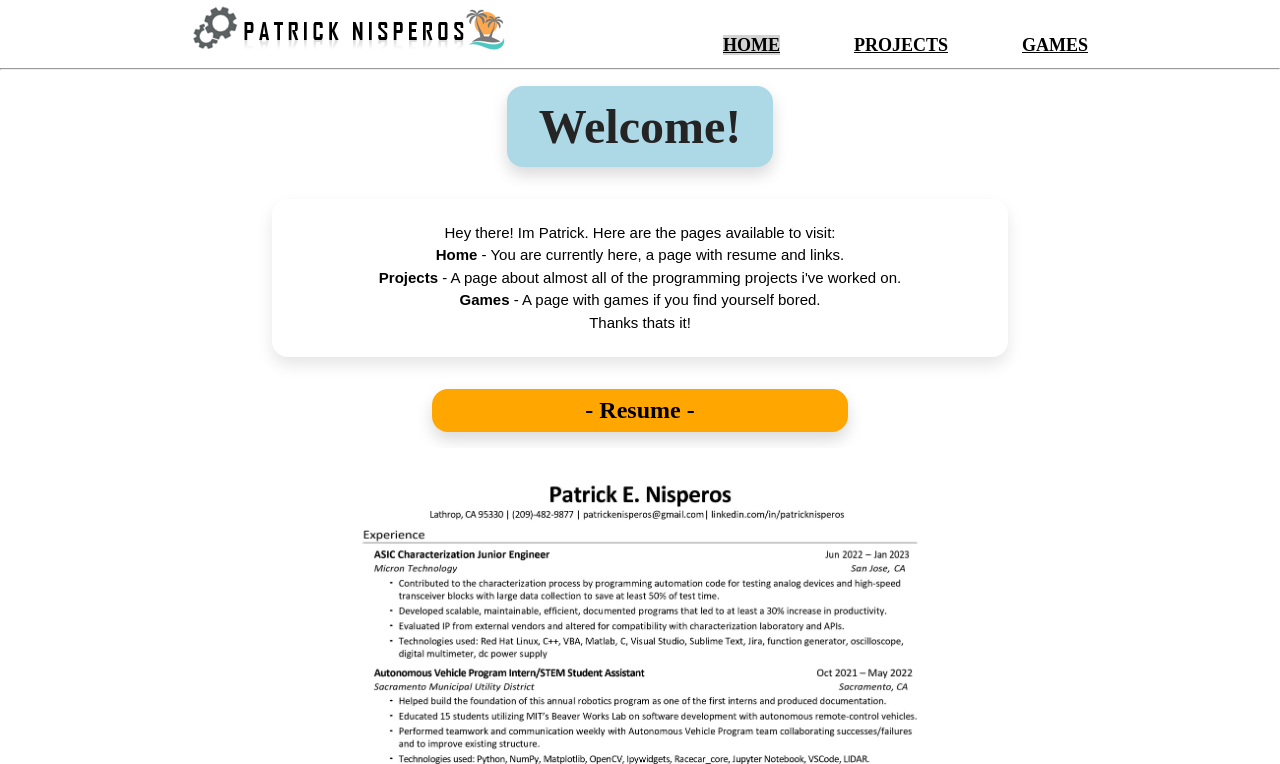
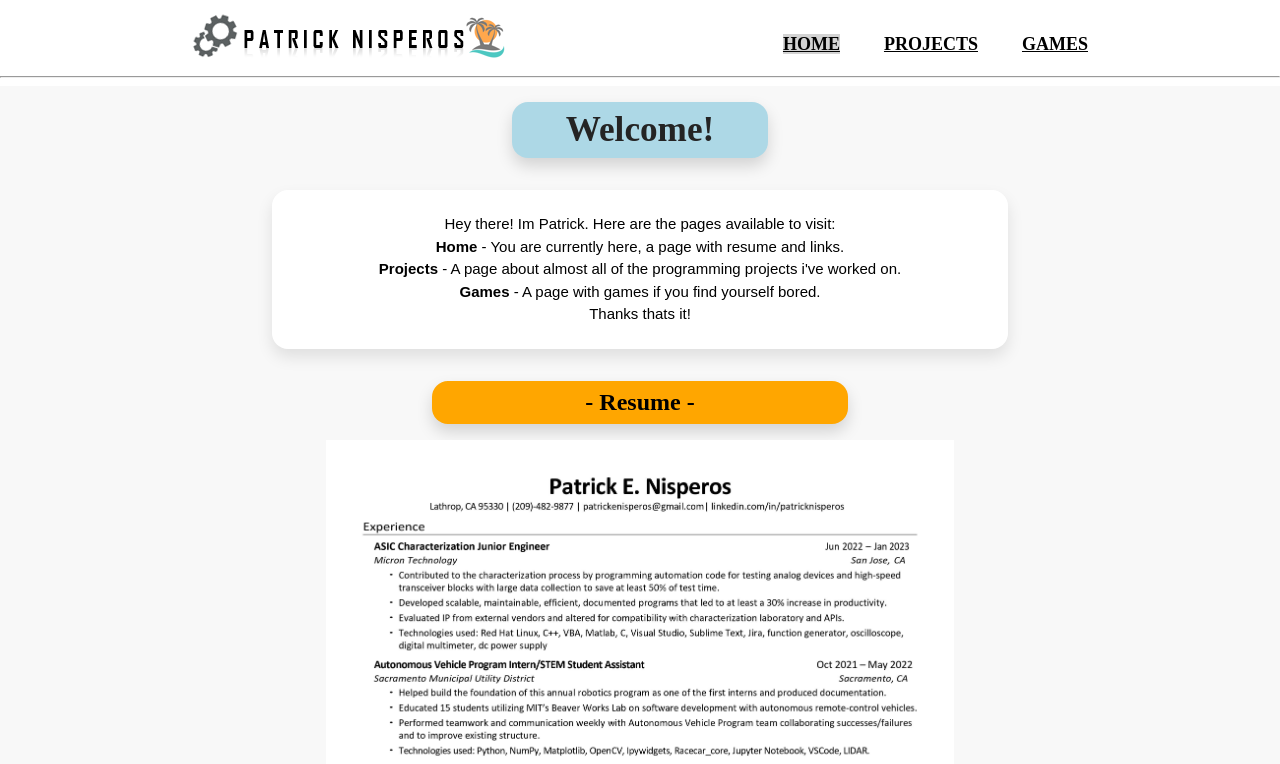
Before and after one commit to Patrick-Nisperos/Patrick-Nisperos.github.io, a plain HTML site: page index.html in a window 1280 px wide. Shown: the top 764 px of the page. Drawn offline with Linux system fonts and the light colour scheme.

Commit message:
Added background color to website, made page titles smaller, grouped links closer

```diff
--- a/css_files/style.css
+++ b/css_files/style.css
@@ -26,12 +26,12 @@ body {
   /* font-family: 'Roboto', sans-serif; */
   margin: 0;
   padding: 0;
-  /* background-color: #f2f2f2; */
+  background-color: #F8F8F8;
 }
 
 /* Apply animation to page_title */
 .page_title {
-  font-size: 3rem;
+  font-size: 2.2rem;
   font-weight: bold;
   color: rgb(36, 36, 36);
   animation-name: title_bounce;
@@ -45,7 +45,7 @@ body {
   box-shadow: 0 0.5rem 1rem rgba(0, 0, 0, 0.15);
   margin: 1rem auto;
   max-width: 15rem;
-  padding: 0.8rem;
+  padding: 0.5rem;
 }
 
 
@@ -135,8 +135,8 @@ nav ul {
 
 nav li { /* Styling for navigation items */
   display: inline-block;
-  margin-left: 70px;
-  padding-top: 30px;
+  margin-left: 40px;
+  padding-top: 20px;
 
   position: relative;
 }
@@ -175,3 +175,10 @@ nav a:hover::before { /* Styling the bar when hovering */
 nav a.active {
   background-color: lightgray;
 }
+
+/* Style for the link */
+.website_logo {
+  padding-top: 0.9%;
+  display: inline-block;
+  /* padding-bottom: 0%; /* Set padding to be equal to max-width */
+}
--- a/index.html
+++ b/index.html
@@ -12,7 +12,7 @@
   <body>
     <header>
       <div class="navigation_container">
-        <img src="assets/Patrick's Logo.PNG" alt="logo" class="logo">
+        <img src="assets/Patrick's Logo.PNG" alt="logo" class="website_logo">
         <nav>
           <ul>
             <li><a class="active" href="index.html">Home</a></li>
@@ -21,8 +21,8 @@
           </ul>
         </nav>
       </div>
+      <hr>
     </header>
-    <hr>
     <div class="container">
       <div class="page_title">Welcome!</div>
     </div>
```
Also changed, not shown: pages/games.html (+2 -2 lines), pages/projects.html (+2 -2 lines).
